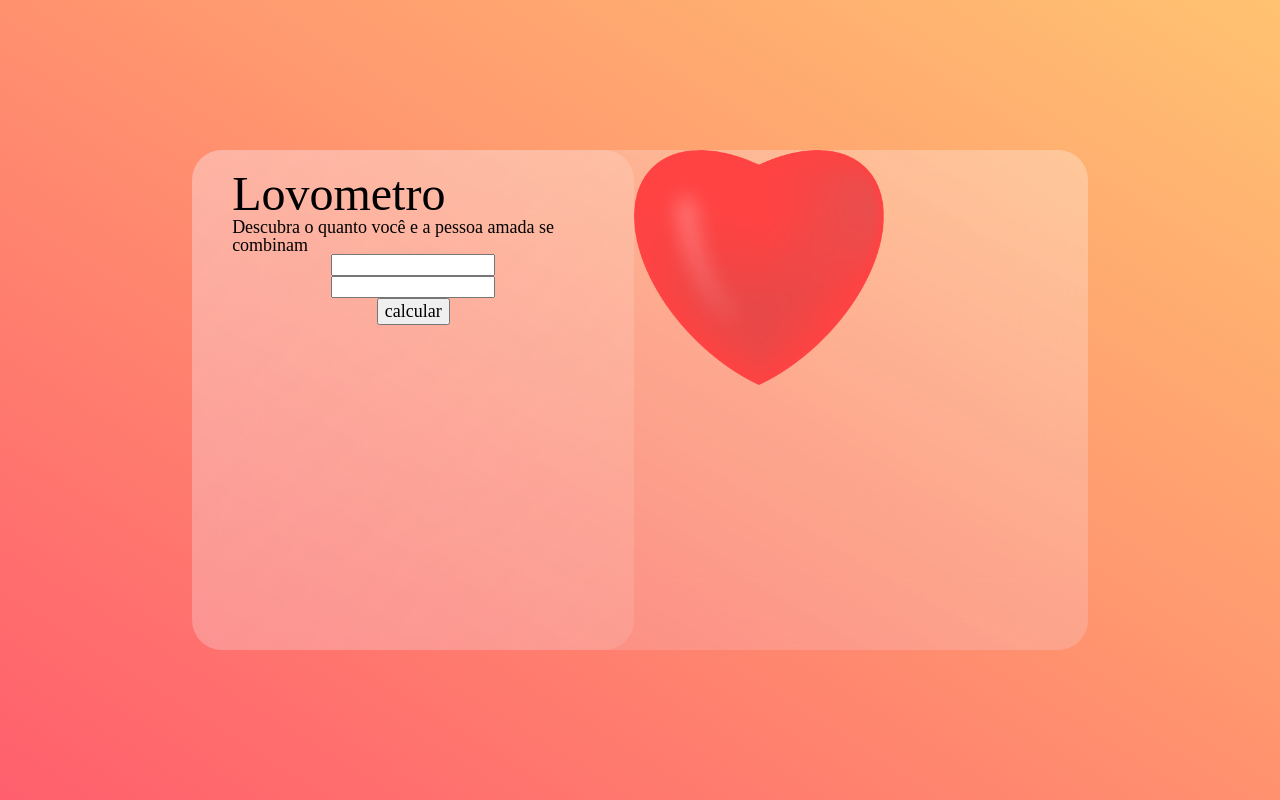
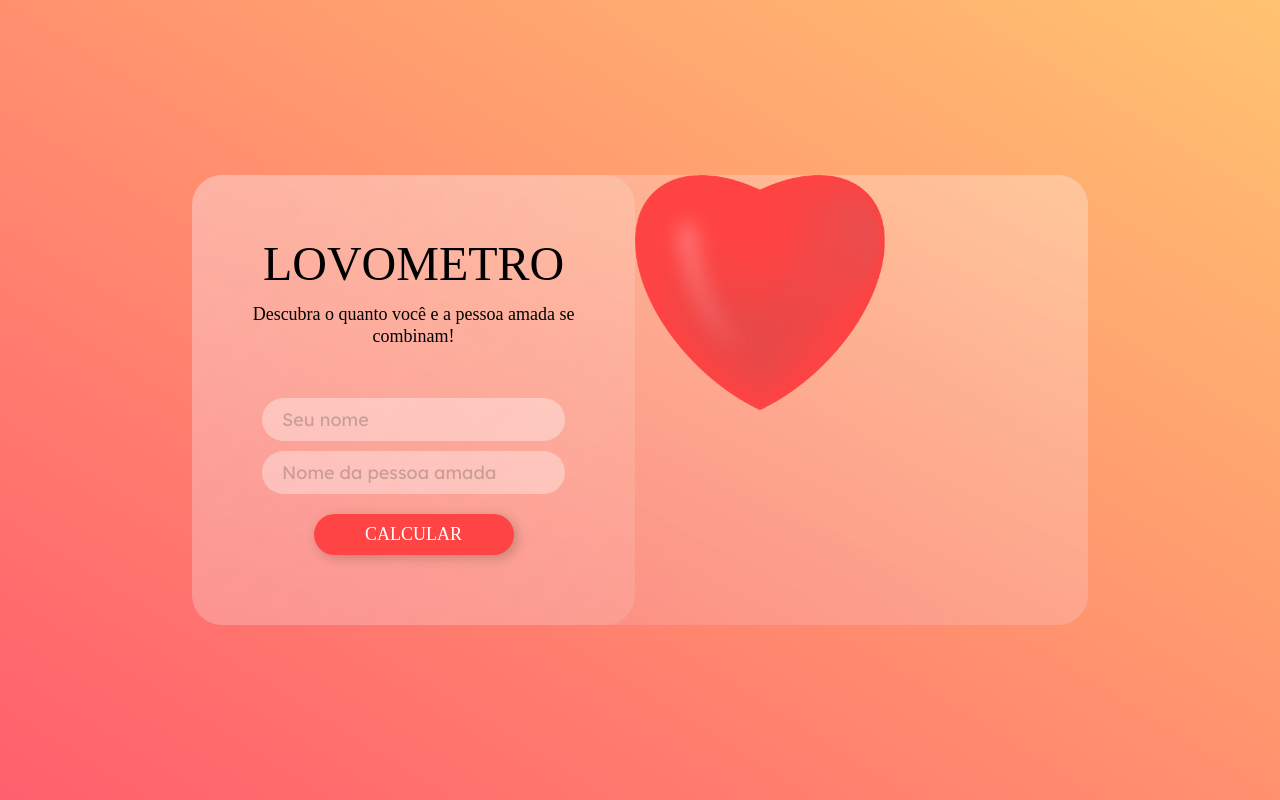
Before and after one commit to casteluc/lovometro, a React (Create React App) app: page / in a window 1280 px wide. Built offline with nearby package versions, Linux system fonts and the light colour scheme; a web font is replaced by a local one.

Commit message:
form style

```diff
--- a/src/pages/Lovometro/index.jsx
+++ b/src/pages/Lovometro/index.jsx
@@ -9,11 +9,11 @@ function Lovometro() {
             <div>
                 <div className="title">
                     <h1>Lovometro</h1>
-                    <h2>Descubra o quanto você e a pessoa amada se combinam</h2>
+                    <h2>Descubra o quanto você e a pessoa amada se combinam!</h2>
                 </div>
                 <form>
-                    <input type="text" name="fname"/>
-                    <input type="text" name="sname"/>
+                    <input type="text" name="fname" placeholder="Seu nome"/>
+                    <input type="text" name="sname" placeholder="Nome da pessoa amada"/>
                     <input type="submit" value="calcular"/>
                 </form>
             </div>
--- a/src/pages/Lovometro/style.css
+++ b/src/pages/Lovometro/style.css
@@ -7,7 +7,7 @@
     border-radius: 30px;
     backdrop-filter: blur(30px);
     min-width: 70%;
-    min-height: 500px;
+    min-height: 450px;
     display: flex;
 }
 
@@ -21,6 +21,10 @@
         rgba(255, 255, 255, 0.2),
         rgba(255, 255, 255, 0.1)
     );
+    display: flex;
+    align-items: center;
+    flex-direction: column;
+    justify-content: space-evenly;
 }
 
 #lovometro h1, #lovometro h2, #lovometro input[type="submit"] {
@@ -35,10 +39,17 @@
 #lovometro .title {
     max-width: 90%;
     margin: 0 auto;
+    text-align: center;
 }
 
 #lovometro h1 {
     font-size: 3rem;
+    margin-bottom: 15px;
+    text-transform: uppercase;
+}
+
+#lovometro h2 {
+    line-height: 1.4rem;
 }
 
 #lovometro form {
@@ -47,6 +58,30 @@
     align-items: center;
 }
 
+#lovometro form input {
+    background-color: rgba(255, 255, 255, 0.35);
+    border-radius: 30px;
+    padding: 10px 20px;
+    width: 100%;
+    max-width: 300px;
+    margin: 5px;
+    border: none;
+    outline: none;
+    font-size: 1.125rem;
+}
+
+#lovometro form input::placeholder {
+    color: rgba(0, 0, 0, 0.2)
+}
+
+#lovometro input[type="submit"] {
+    text-transform: uppercase;
+    color: #fff;
+    background-color: #FE4444;
+    max-width: 200px;
+    margin-top: 15px;
+    box-shadow: 3px 3px 12px rgba(0, 0, 0, 0.2);
+}
 
 /* ------------------------- RIGTH SECTION ----------------------------- */
 #lovometro img {
```
